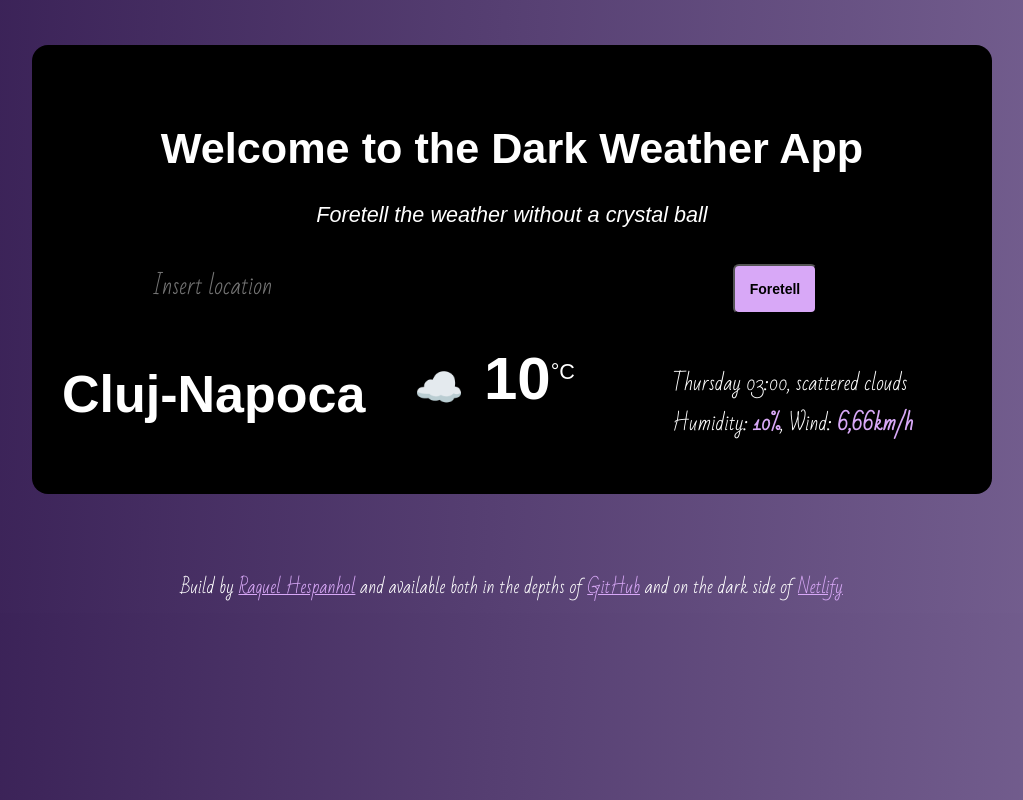
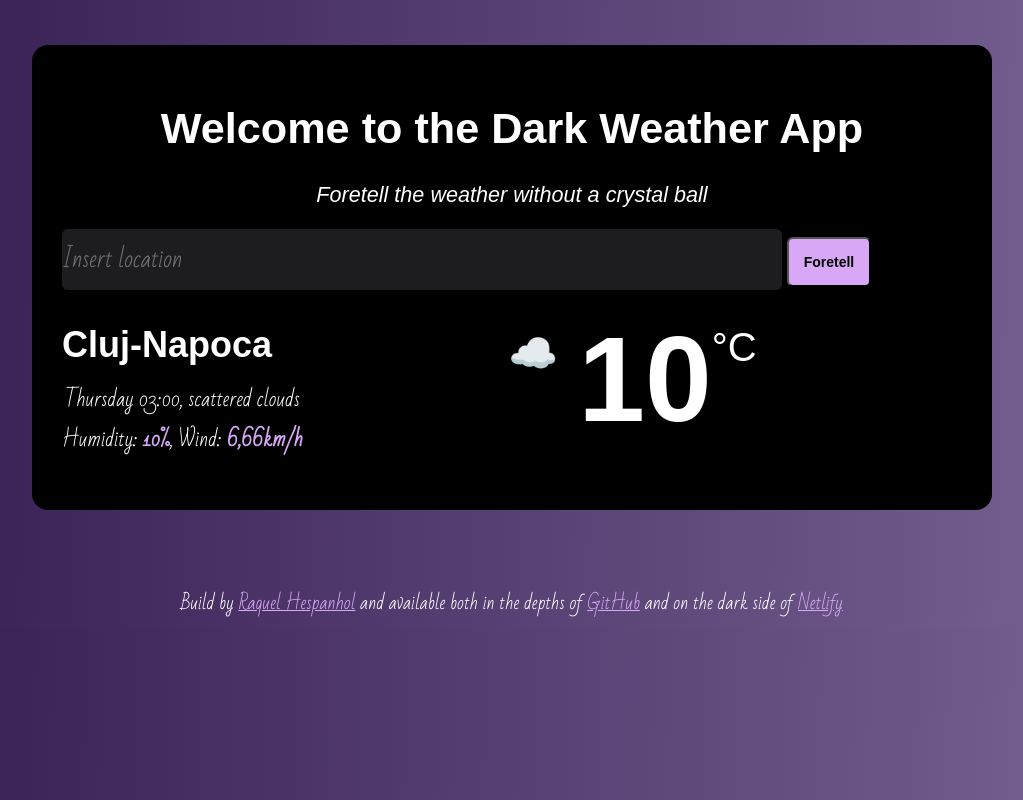
Before and after one commit to raquelhespanholf/dark-weather-app, a plain HTML site: page index.html in a window 1280 px wide. Shown: the whole page, without its empty margins (128-1151 px from the left). Drawn offline with Linux system fonts and the light colour scheme; a web font is replaced by a local one.

Commit message:
Added JavScript, fixed HTML issues

```diff
--- a/index.html
+++ b/index.html
@@ -5,60 +5,69 @@
     <meta name="viewport" content="width=device-width, initial-scale=1.0" />
     <link rel="stylesheet" href="src/styles.css" />
     <title>The Dark Weather App</title>
- <link rel="preconnect" href="https://fonts.googleapis.com">
-<link rel="preconnect" href="https://fonts.gstatic.com" crossorigin>
-<link href="https://fonts.googleapis.com/css2?family=Bad+Script&family=Blinker:wght@100;200;300;400;600;700;800;900&family=Protest+Revolution&display=swap" rel="stylesheet">
-
+    <link rel="preconnect" href="https://fonts.googleapis.com" />
+    <link rel="preconnect" href="https://fonts.gstatic.com" crossorigin />
+    <link
+      href="https://fonts.googleapis.com/css2?family=Bad+Script&family=Blinker:wght@100;200;300;400;600;700;800;900&family=Protest+Revolution&display=swap"
+      rel="stylesheet"
+    />
   </head>
   <body>
     <div class="weather-app">
       <header>
-
-
-      <main>
         <div class="title">
           <h1>Welcome to the Dark Weather App</h1>
           <p><em>Foretell the weather without a crystal ball</em></p>
         </div>
-          <div class="form">
-          <form>
-          <input type="search" placeholder="Insert location" required class="form-input" />
-          <input type="submit" value="Foretell" class="form-button"/>
+        <form id="search-form">
+          <input
+            type="search"
+            placeholder="Insert location"
+            required
+            class="search-form-input"
+            id="search-form-input"
+          />
+          <input type="submit" value="Foretell" class="search-form-button" />
         </form>
-        </div>
       </header>
+      <main>
         <div class="weather-app-data">
-        <div class="city-name">
-          <h1>Cluj-Napoca</h1>
-        </div>
-        <div class="temperature-container">
-            <div class="weather-app-icon">☁️</div> <div class="weather-app-temperature"> 10 </div><div class="temperature-unit">°C</div>
-        </div>
-        <div class="weather-details">
-          <p>
+          <div>
+            <h1 class="city-name" id="city">Cluj-Napoca</h1>
+            <p class="weather-details">
               Thursday 03:00, scattered clouds
               <br />
               Humidity: <strong>10%</strong>, Wind: <strong>6,66km/h</strong>
             </p>
+          </div>
+          <div class="temperature-container">
+            <div class="weather-app-icon">☁️</div>
+            <div class="weather-app-temperature">10</div>
+            <div class="temperature-unit">°C</div>
           </div>
         </div>
       </main>
     </div>
     <footer class="footer">
       Build by
-      <a href="https://github.com/raquelhespanholf" target="_blank"
-        class="link">Raquel Hespanhol</a
+      <a href="https://github.com/raquelhespanholf" target="_blank" class="link"
+        >Raquel Hespanhol</a
       >
       and available both in the depths of
       <a
         href="https://github.com/raquelhespanholf/dark-weather-app"
-        target="_blank"  class="link"
+        target="_blank"
+        class="link"
         >GitHub</a
       >
       and on the dark side of
-      <a href="https://thedarkweatherapp.netlify.app" target="_blank"
-         class="link">Netlify</a
+      <a
+        href="https://thedarkweatherapp.netlify.app"
+        target="_blank"
+        class="link"
+        >Netlify</a
       >
     </footer>
+    <script src="src/index.js"></script>
   </body>
 </html>
--- /dev/null
+++ b/src/index.js
@@ -0,0 +1,9 @@
+function handleSearchSubmit(event) {
+  event.preventDefault();
+  let searchInput = document.querySelector("#search-form-input");
+  let cityElement = document.querySelector("#city");
+  cityElement.innerHTML = searchInput.value;
+}
+
+let searchFormElement = document.querySelector("#search-form");
+searchFormElement.addEventListener("submit", handleSearchSubmit);
--- a/src/styles.css
+++ b/src/styles.css
@@ -32,18 +32,13 @@ main {
   font-size: larger;
 }
 
-.form {
+.search-form-input {
+  background-color: #1d1c1f;
   color: white;
-  width: 80%;
-  margin: auto;
-}
-
-.form-input {
-  background-color: black;
   border: none;
   border-radius: 6px;
   width: 80%;
-  padding: 15px 0px;
+  padding: 8px 0px;
   margin: auto;
   font-family: "Bad Script", cursive;
   font-weight: 400;
@@ -51,7 +46,7 @@ main {
   font-size: 23px;
 }
 
-.form-button {
+.search-form-button {
   background-color: #d8a8f7;
   padding: 15px;
   border-radius: 6px;
@@ -60,7 +55,7 @@ main {
   font-size: 14px;
 }
 
-.form-button:hover {
+.search-form-button:hover {
   background-color: black;
   color: #d8a8f7;
   border-width: 1px;
@@ -75,8 +70,8 @@ main {
 .city-name {
   margin: 0;
   font-family: "Protest Revolution", sans-serif;
-  font-size: 26px;
-  line-height: 30px;
+  font-size: 36px;
+  line-height: 70px;
 }
 
 .weather-details {
@@ -86,6 +81,7 @@ main {
   font-size: 20px;
   line-height: 40px;
   margin: 0 auto;
+  text-align: center;
 }
 
 .weather-details strong {
@@ -97,13 +93,13 @@ main {
   font-family: "Protest Revolution", sans-serif;
   font-weight: 400;
   font-style: normal;
-  font-size: larger;
+  font-size: 40px;
   display: flex;
   margin: 0 auto;
 }
 
 .weather-app-temperature {
-  font-size: 60px;
+  font-size: 120px;
   font-weight: bold;
   margin-left: 20px;
   display: flex;
```
Lines whose indentation alone changed are shown as unchanged.
